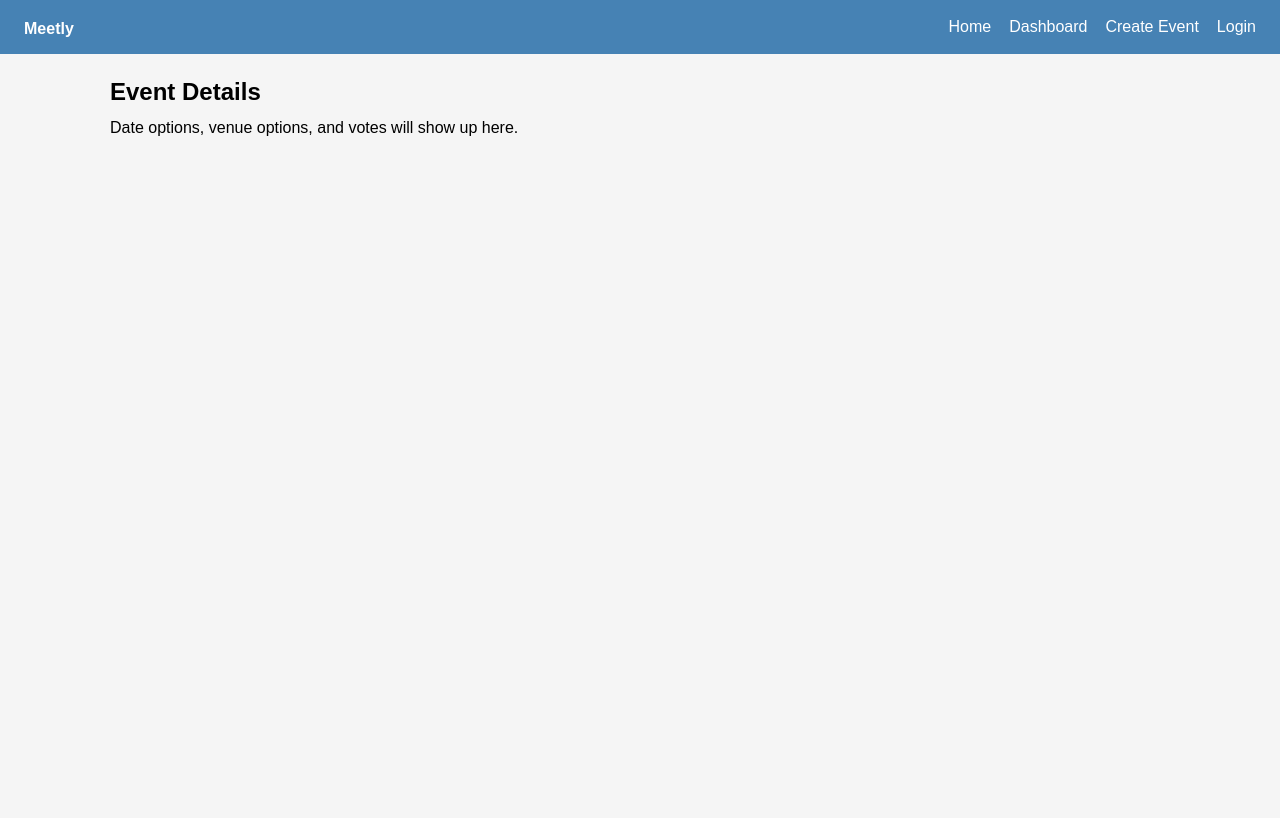
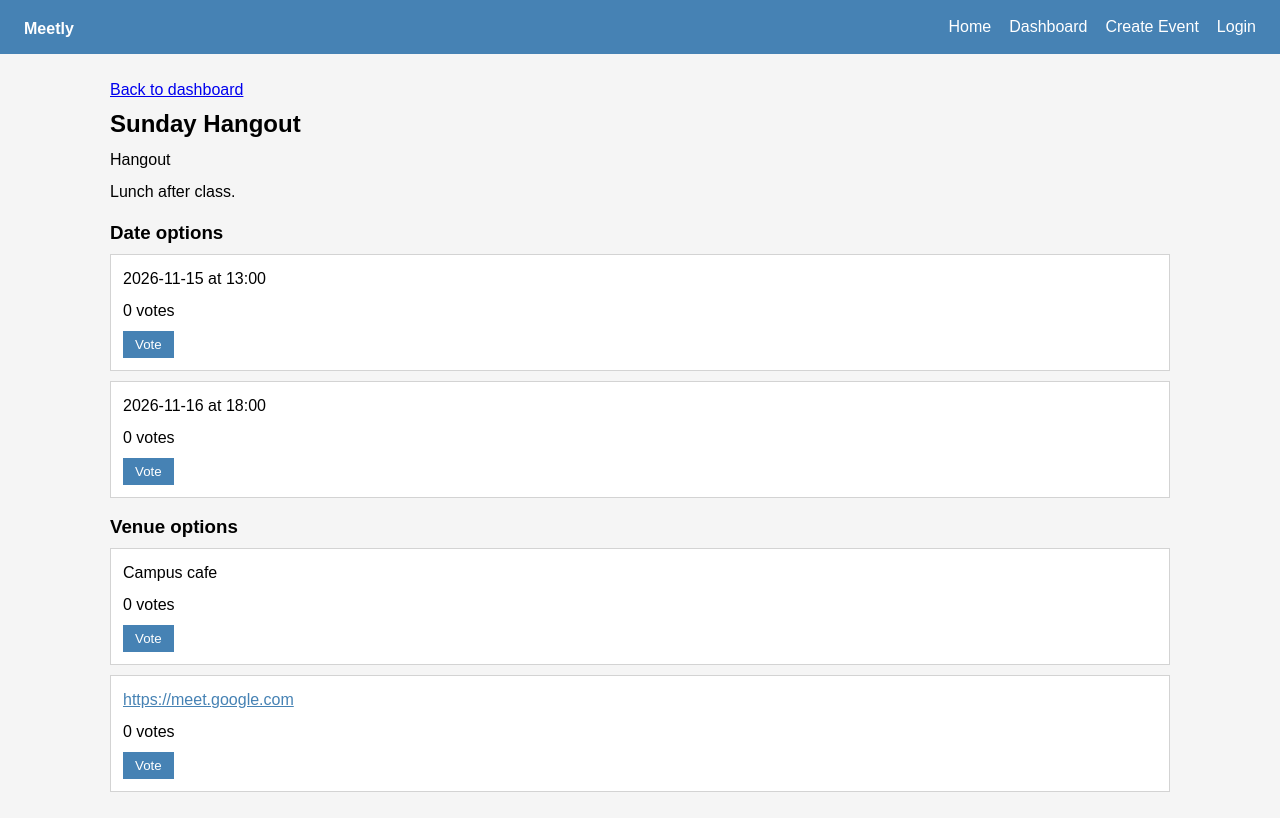
Before and after one commit to Ibrahim-Alam-3075/Meetly, a React (Vite) app in the folder frontend/: page /event/1 in a window 1280 px wide. Shown: the top 818 px of the page. Built offline with nearby package versions, Linux system fonts and the light colour scheme.

Commit message:
add event page with date and venue voting

```diff
--- a/frontend/src/App.jsx
+++ b/frontend/src/App.jsx
@@ -16,8 +16,14 @@ const startingEvents = [
     type: "Hangout",
     date: "2026-11-15",
     description: "Lunch after class.",
-    dates: [{ date: "2026-11-15", time: "13:00" }],
-    venues: [{ place: "Campus cafe", link: "" }],
+    dates: [
+      { date: "2026-11-15", time: "13:00", votes: 0 },
+      { date: "2026-11-16", time: "18:00", votes: 0 },
+    ],
+    venues: [
+      { place: "Campus cafe", link: "", votes: 0 },
+      { place: "", link: "https://meet.google.com", votes: 0 },
+    ],
   },
   {
     id: 2,
@@ -25,8 +31,8 @@ const startingEvents = [
     type: "Meeting",
     date: "2026-11-20",
     description: "Decide the final features for Meetly.",
-    dates: [{ date: "2026-11-20", time: "16:00" }],
-    venues: [{ place: "", link: "https://meet.google.com" }],
+    dates: [{ date: "2026-11-20", time: "16:00", votes: 0 }],
+    venues: [{ place: "", link: "https://meet.google.com", votes: 0 }],
   },
   {
     id: 3,
@@ -34,8 +40,8 @@ const startingEvents = [
     type: "Study session",
     date: "2026-10-28",
     description: "Revise the web programming notes.",
-    dates: [{ date: "2026-10-28", time: "18:00" }],
-    venues: [{ place: "Library", link: "" }],
+    dates: [{ date: "2026-10-28", time: "18:00", votes: 0 }],
+    venues: [{ place: "Library", link: "", votes: 0 }],
   },
   {
     id: 4,
@@ -43,16 +49,45 @@ const startingEvents = [
     type: "Other",
     date: "2026-09-12",
     description: "Dinner after the project demo.",
-    dates: [{ date: "2026-09-12", time: "20:00" }],
-    venues: [{ place: "Food street", link: "" }],
+    dates: [{ date: "2026-09-12", time: "20:00", votes: 0 }],
+    venues: [{ place: "Food street", link: "", votes: 0 }],
   },
 ];
 
 function App() {
   const [events, setEvents] = useState(startingEvents);
+  const [myVotes, setMyVotes] = useState({});
 
   function addEvent(newEvent) {
     setEvents((currentEvents) => [...currentEvents, newEvent]);
+  }
+
+  function vote(eventId, kind, index) {
+    const key = eventId + "-" + kind + "-" + index;
+    const alreadyVoted = myVotes[key];
+
+    setMyVotes({ ...myVotes, [key]: !alreadyVoted });
+
+    setEvents((currentEvents) =>
+      currentEvents.map((event) => {
+        if (event.id !== eventId) {
+          return event;
+        }
+
+        const updatedList = event[kind].map((item, i) => {
+          if (i !== index) {
+            return item;
+          }
+
+          const currentVotes = item.votes || 0;
+          const votes = alreadyVoted ? currentVotes - 1 : currentVotes + 1;
+
+          return { ...item, votes: votes < 0 ? 0 : votes };
+        });
+
+        return { ...event, [kind]: updatedList };
+      })
+    );
   }
 
   return (
@@ -64,7 +99,10 @@ function App() {
           <Route path="/create" element={<CreateEvent addEvent={addEvent} />} />
           <Route path="/login" element={<Login />} />
           <Route path="/register" element={<Register />} />
-          <Route path="/event/:id" element={<EventDetails />} />
+          <Route
+            path="/event/:id"
+            element={<EventDetails events={events} myVotes={myVotes} onVote={vote} />}
+          />
         </Routes>
       </Layout>
     </BrowserRouter>
--- a/frontend/src/pages/CreateEvent.jsx
+++ b/frontend/src/pages/CreateEvent.jsx
@@ -68,8 +68,8 @@ function CreateEvent({ addEvent }) {
       type,
       description: description.trim(),
       date: filledDates[0].date,
-      dates: filledDates,
-      venues: filledVenues,
+      dates: filledDates.map((item) => ({ ...item, votes: 0 })),
+      venues: filledVenues.map((item) => ({ ...item, votes: 0 })),
     });
 
     navigate("/dashboard");
--- /dev/null
+++ b/frontend/src/pages/EventDetails.css
@@ -0,0 +1,26 @@
+.choice {
+  background-color: white;
+  border: 1px solid lightgray;
+  padding: 12px;
+  margin-bottom: 10px;
+}
+
+.choice.leading {
+  background-color: palegreen;
+  border-color: seagreen;
+}
+
+.lead-label {
+  color: darkgreen;
+}
+
+.choice button {
+  background-color: steelblue;
+  color: white;
+  border: none;
+  padding: 6px 12px;
+}
+
+.choice a {
+  color: steelblue;
+}
--- a/frontend/src/pages/EventDetails.jsx
+++ b/frontend/src/pages/EventDetails.jsx
@@ -1,8 +1,81 @@
-function EventDetails() {
+import { Link, useParams } from "react-router-dom";
+import "./EventDetails.css";
+
+function EventDetails({ events, myVotes, onVote }) {
+  const { id } = useParams();
+  const event = events.find((item) => String(item.id) === id);
+
+  if (!event) {
+    return (
+      <div className="app-container">
+        <h2>Event not found</h2>
+        <p>
+          <Link to="/dashboard">Back to dashboard</Link>
+        </p>
+      </div>
+    );
+  }
+
+  const dateVotes = event.dates.map((item) => item.votes || 0);
+  const venueVotes = event.venues.map((item) => item.votes || 0);
+  const topDateVotes = dateVotes.length ? Math.max(...dateVotes) : 0;
+  const topVenueVotes = venueVotes.length ? Math.max(...venueVotes) : 0;
+
   return (
     <div className="app-container">
-      <h2>Event Details</h2>
-      <p>Date options, venue options, and votes will show up here.</p>
+      <p>
+        <Link to="/dashboard">Back to dashboard</Link>
+      </p>
+      <h2>{event.title}</h2>
+      <p>{event.type}</p>
+      {event.description && <p>{event.description}</p>}
+
+      <h3>Date options</h3>
+      {event.dates.map((item, index) => {
+        const votes = item.votes || 0;
+        const leading = votes > 0 && votes === topDateVotes;
+        const voted = myVotes[event.id + "-dates-" + index];
+
+        return (
+          <div className={leading ? "choice leading" : "choice"} key={index}>
+            <p>
+              {item.date}
+              {item.time ? " at " + item.time : ""}
+            </p>
+            <p>{votes === 1 ? "1 vote" : votes + " votes"}</p>
+            {leading && <p className="lead-label">Leading</p>}
+            <button type="button" onClick={() => onVote(event.id, "dates", index)}>
+              {voted ? "Remove vote" : "Vote"}
+            </button>
+          </div>
+        );
+      })}
+
+      <h3>Venue options</h3>
+      {event.venues.map((item, index) => {
+        const votes = item.votes || 0;
+        const leading = votes > 0 && votes === topVenueVotes;
+        const voted = myVotes[event.id + "-venues-" + index];
+
+        return (
+          <div className={leading ? "choice leading" : "choice"} key={index}>
+            <p>
+              {item.place}
+              {item.place && item.link ? " - " : ""}
+              {item.link && (
+                <a href={item.link} target="_blank" rel="noreferrer">
+                  {item.link}
+                </a>
+              )}
+            </p>
+            <p>{votes === 1 ? "1 vote" : votes + " votes"}</p>
+            {leading && <p className="lead-label">Leading</p>}
+            <button type="button" onClick={() => onVote(event.id, "venues", index)}>
+              {voted ? "Remove vote" : "Vote"}
+            </button>
+          </div>
+        );
+      })}
     </div>
   );
 }
```
